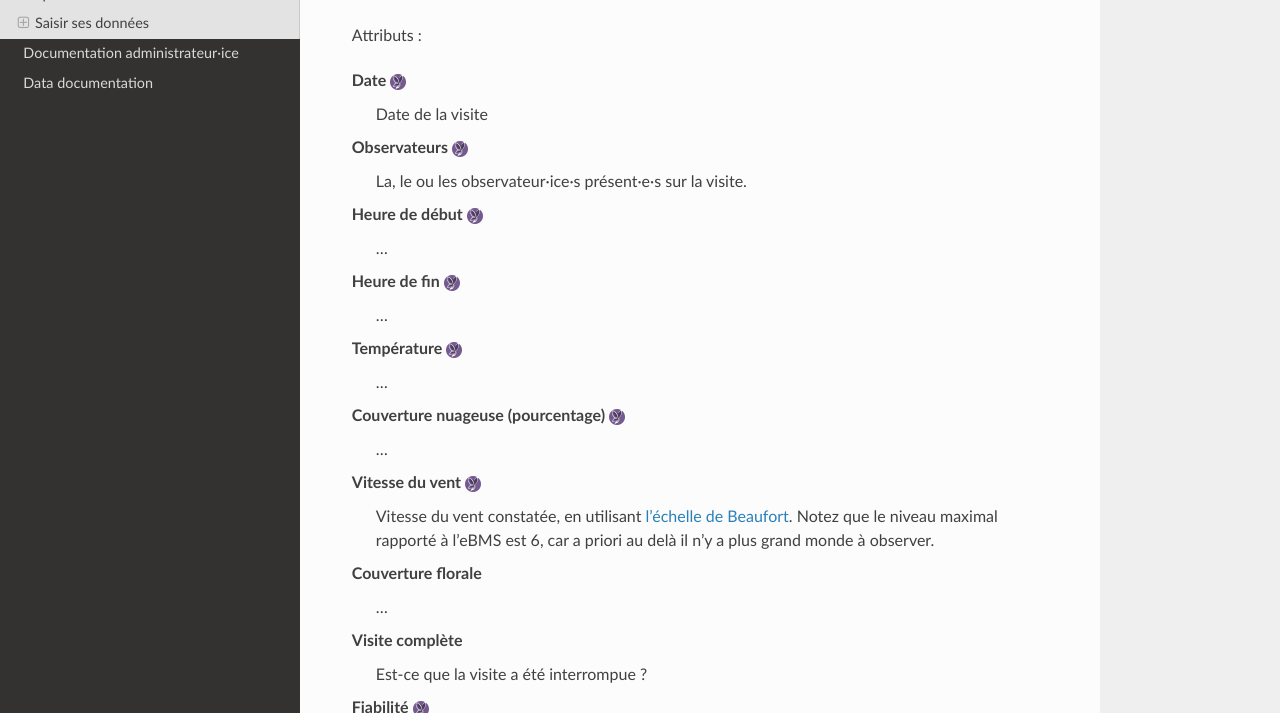
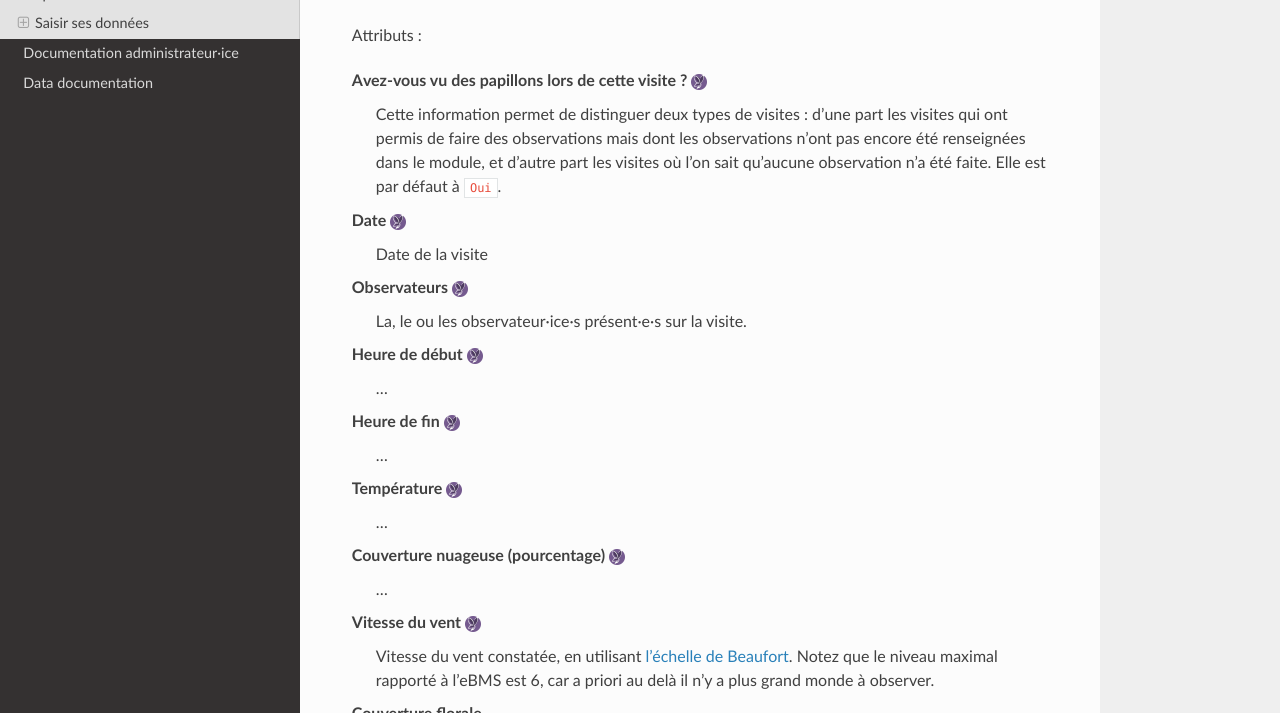
Before and after one commit to Opie-insectes/sterf-ebms, a Sphinx documentation site: the page built from docs/users.rst, in a window 1280 px wide and 900 px high, scrolled down 8359 px, cut to the strip 187-900 px from the top of the window. Built offline with Sphinx 7.4.7 and the Read the Docs theme 3.1.0, drawn with Linux system fonts in a browser that asks for light colours.

Commit message:
visits: add "any butterflies?" toggle

```diff
--- a/docs/data.rst
+++ b/docs/data.rst
@@ -290,6 +290,8 @@ The transect visits exports contain the following columns:
     Average wind speed during the visit, as a Beaufort scale level. Max at 6.
 ``any_butterflies_?``
     Boolean: 1 if any butterflies were seen during the visit, 0 otherwise.
+    This is a user-set value and may not be consistent with the actual number of
+    observations included in the sample.
 ``num_sections_visited``
     Number of sections visited during this transect visit. Mostly for internal
     use.
--- a/docs/users.rst
+++ b/docs/users.rst
@@ -315,6 +315,12 @@ section et ajouter une nouvelle visite.
 
 Attributs :
 
+Avez-vous vu des papillons lors de cette visite ? |ebms|
+   Cette information permet de distinguer deux types de visites : d'une part les
+   visites qui ont permis de faire des observations mais dont les observations
+   n'ont pas encore été renseignées dans le module, et d'autre part les visites
+   où l'on sait qu'aucune observation n'a été faite. Elle est par défaut à
+   ``Oui``.
 Date |ebms|
    Date de la visite
 Observateurs |ebms|
```
Also changed, not shown: visit.json (+8 -0 lines), 1 other file.
